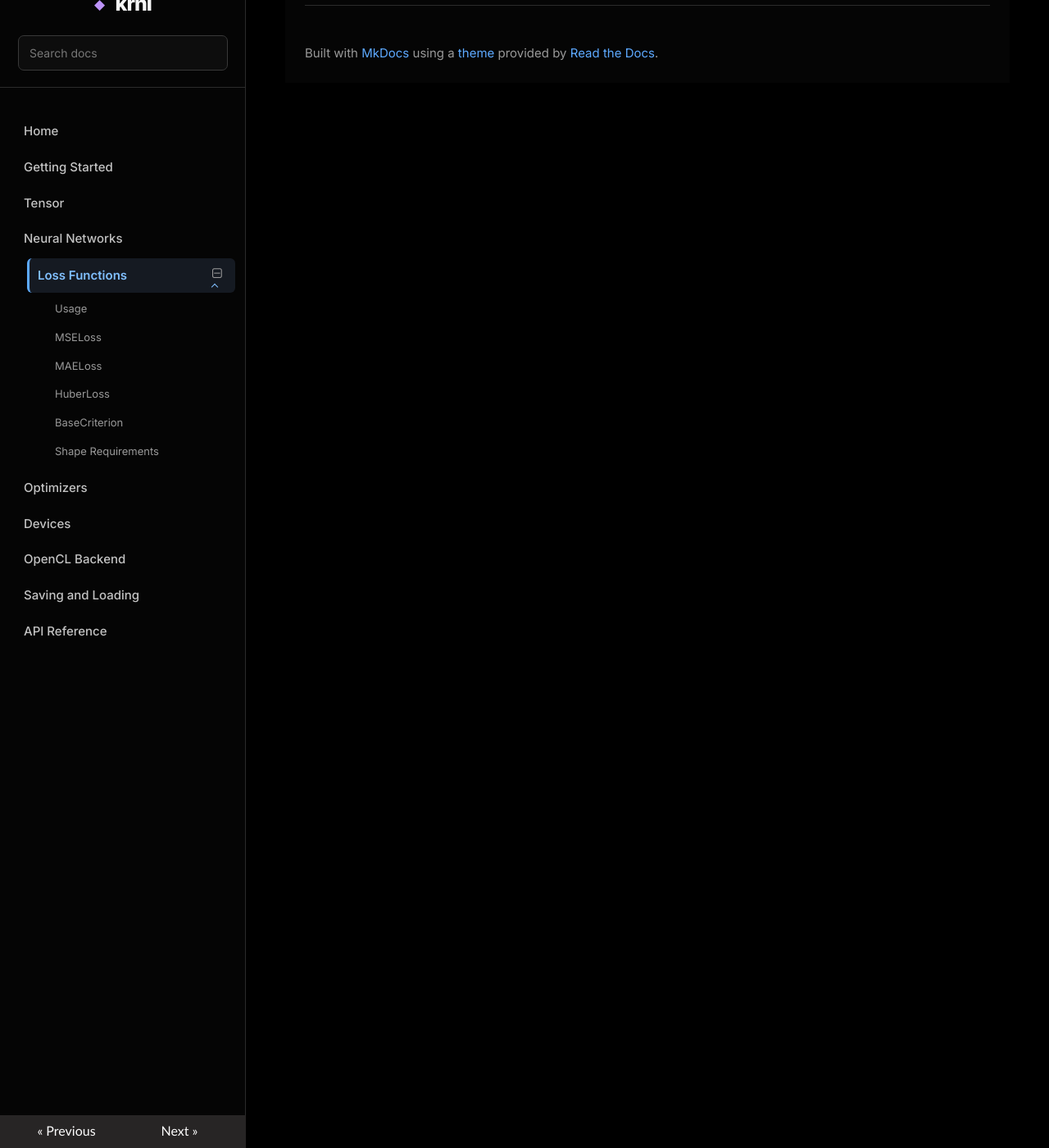
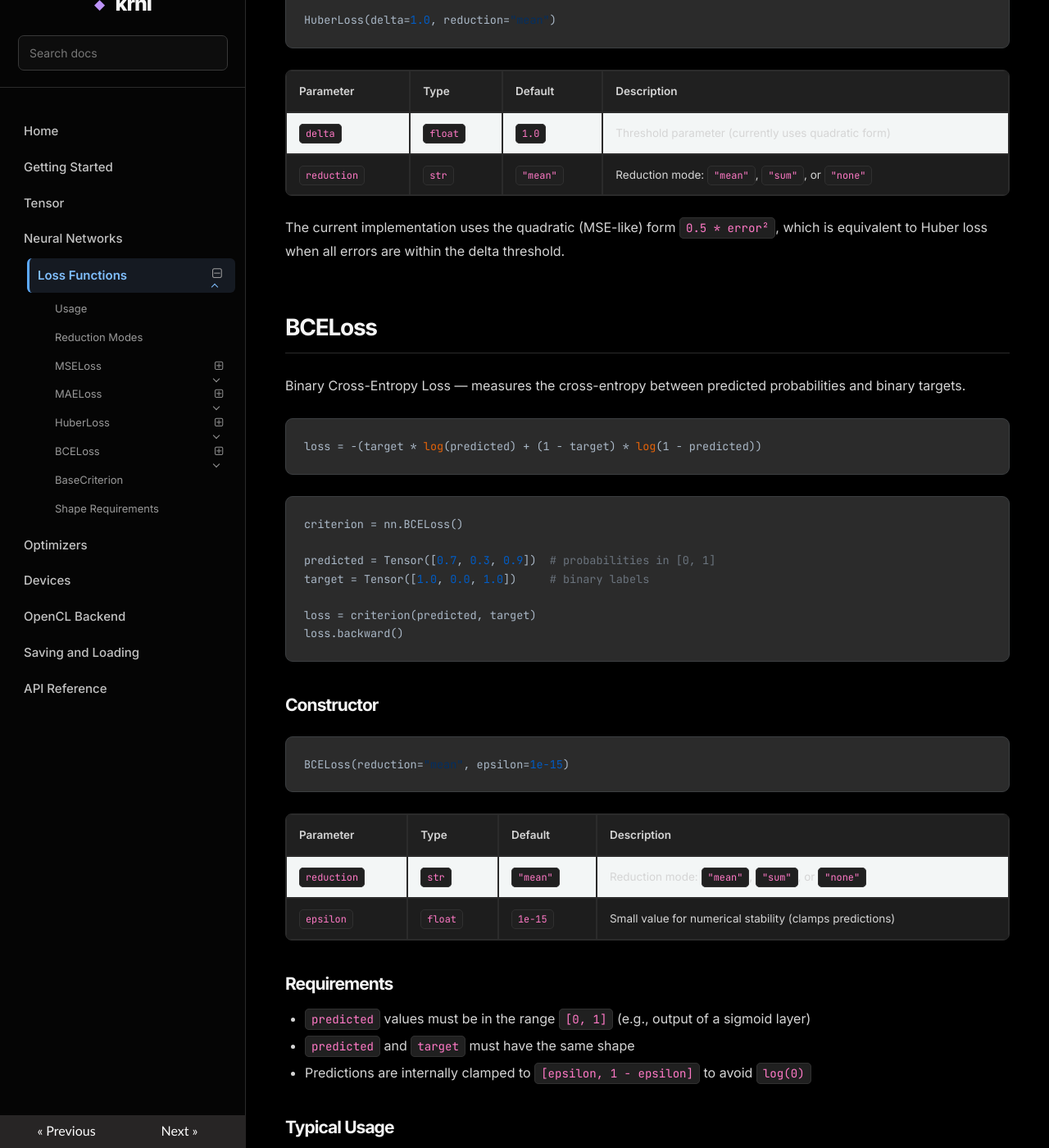
Before and after one commit to helloadhavan/krnl, an MkDocs documentation site: the page built from docs/loss.md, in a window 1280 px wide and 1400 px high, scrolled down 3072 px. Shown: the whole window at 82% size. Built offline with MkDocs 1.6.1, drawn with Linux system fonts in a browser that asks for light colours; nearby versions of some CDN libraries; some of the changed text lies outside the part shown.

Commit message:
[Task] Update loss.md

````diff
--- a/docs/loss.md
+++ b/docs/loss.md
@@ -18,6 +18,27 @@ loss = criterion(predicted, target)
 loss.backward()
 ```
 
+## Reduction Modes
+
+All loss functions accept a `reduction` parameter that controls how the element-wise loss is aggregated:
+
+| Mode | Description |
+|---|---|
+| `"mean"` | Return the mean of all element-wise losses (default) |
+| `"sum"` | Return the sum of all element-wise losses |
+| `"none"` | Return the unreduced element-wise loss tensor |
+
+```python
+# Mean reduction (default)
+criterion = nn.MSELoss(reduction="mean")
+
+# Sum reduction
+criterion = nn.MSELoss(reduction="sum")
+
+# No reduction — returns per-element loss
+criterion = nn.MSELoss(reduction="none")
+```
+
 ## MSELoss
 
 Mean Squared Error — computes the squared difference between prediction and target.
@@ -29,6 +50,12 @@ loss = (predicted - target) ** 2
 ```python
 criterion = nn.MSELoss()
 loss = criterion(predicted, target)
+```
+
+### Constructor
+
+```python
+MSELoss(reduction="mean")
 ```
 
 Commonly used for regression tasks. The gradient pushes predictions toward the target, with larger errors producing stronger gradients.
@@ -46,24 +73,96 @@ criterion = nn.MAELoss()
 loss = criterion(predicted, target)
 ```
 
+### Constructor
+
+```python
+MAELoss(reduction="mean")
+```
+
 Useful when you want the average magnitude of prediction error without squaring. Less sensitive to outliers than MSE.
 
 ## HuberLoss
 
-A smooth piecewise loss that behaves like squared error for small residuals and absolute error for larger ones.
+A smooth loss that behaves like squared error for small residuals. Combines the benefits of MSE (smooth gradients near zero) with robustness to outliers.
 
 ```python
-criterion = nn.loss.HuberLoss()
-loss = criterion(predicted, target, mae_toggle_error=1)
+criterion = nn.HuberLoss(delta=1.0)
+loss = criterion(predicted, target)
+```
+
+### Constructor
+
+```python
+HuberLoss(delta=1.0, reduction="mean")
 ```
 
 | Parameter | Type | Default | Description |
 |---|---|---|---|
-| `predicted` | `Tensor` | — | Model predictions |
-| `target` | `Tensor` | — | Ground truth values |
-| `mae_toggle_error` | `float` | `1` | Threshold for switching between MSE and MAE behavior |
+| `delta` | `float` | `1.0` | Threshold parameter (currently uses quadratic form) |
+| `reduction` | `str` | `"mean"` | Reduction mode: `"mean"`, `"sum"`, or `"none"` |
 
-When `|error| > mae_toggle_error`, the loss uses absolute error. Otherwise it uses squared error. This reduces sensitivity to outliers while maintaining smooth gradients near zero.
+The current implementation uses the quadratic (MSE-like) form `0.5 * error²`, which is equivalent to Huber loss when all errors are within the delta threshold.
+
+## BCELoss
+
+Binary Cross-Entropy Loss — measures the cross-entropy between predicted probabilities and binary targets.
+
+```
+loss = -(target * log(predicted) + (1 - target) * log(1 - predicted))
+```
+
+```python
+criterion = nn.BCELoss()
+
+predicted = Tensor([0.7, 0.3, 0.9])  # probabilities in [0, 1]
+target = Tensor([1.0, 0.0, 1.0])     # binary labels
+
+loss = criterion(predicted, target)
+loss.backward()
+```
+
+### Constructor
+
+```python
+BCELoss(reduction="mean", epsilon=1e-15)
+```
+
+| Parameter | Type | Default | Description |
+|---|---|---|---|
+| `reduction` | `str` | `"mean"` | Reduction mode: `"mean"`, `"sum"`, or `"none"` |
+| `epsilon` | `float` | `1e-15` | Small value for numerical stability (clamps predictions) |
+
+### Requirements
+
+- `predicted` values must be in the range `[0, 1]` (e.g., output of a sigmoid layer)
+- `predicted` and `target` must have the same shape
+- Predictions are internally clamped to `[epsilon, 1 - epsilon]` to avoid `log(0)`
+
+### Typical Usage
+
+BCELoss is commonly paired with a `Sigmoid` activation for binary classification:
+
+```python
+from krnl import nn, Tensor
+
+model = nn.Sequential(
+    nn.Linear(4, 8, bias=True),
+    nn.ReLU(),
+    nn.Linear(8, 1, bias=True),
+    nn.Sigmoid(),
+)
+
+criterion = nn.BCELoss()
+optimizer = nn.optim.Adam(model._parameters.values())
+
+x = Tensor([[1.0, 2.0, 3.0, 4.0]])
+target = Tensor([[1.0]])
+
+prediction = model(x)
+loss = criterion(prediction, target)
+loss.backward()
+optimizer.step()
+```
 
 ## BaseCriterion
 
@@ -74,9 +173,14 @@ from krnl.nn.loss import BaseCriterion
 from krnl import Tensor
 
 class MyLoss(BaseCriterion):
+    def __init__(self, reduction="mean"):
+        super().__init__(reduction)
+
     def __call__(self, predicted: Tensor, target: Tensor) -> Tensor:
-        return (predicted - target) ** 4  # quartic loss
+        return self._reduce((predicted - target) ** 4)  # quartic loss
 ```
+
+The `_reduce` method applies the configured reduction mode automatically.
 
 ## Shape Requirements
 
````
Also changed, not shown: other parts of docs/loss.md (+1 -1 lines).
